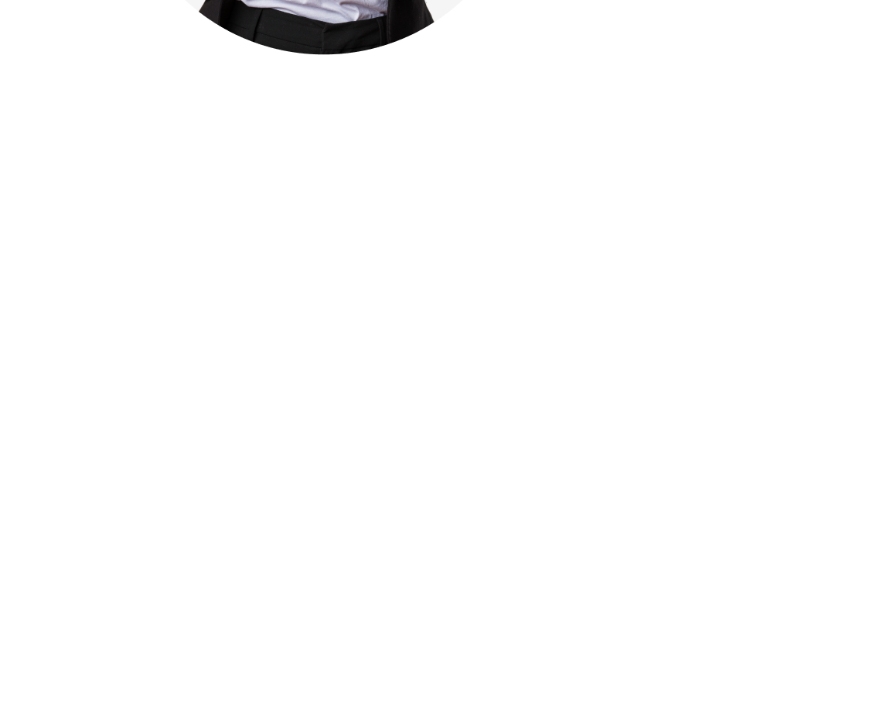
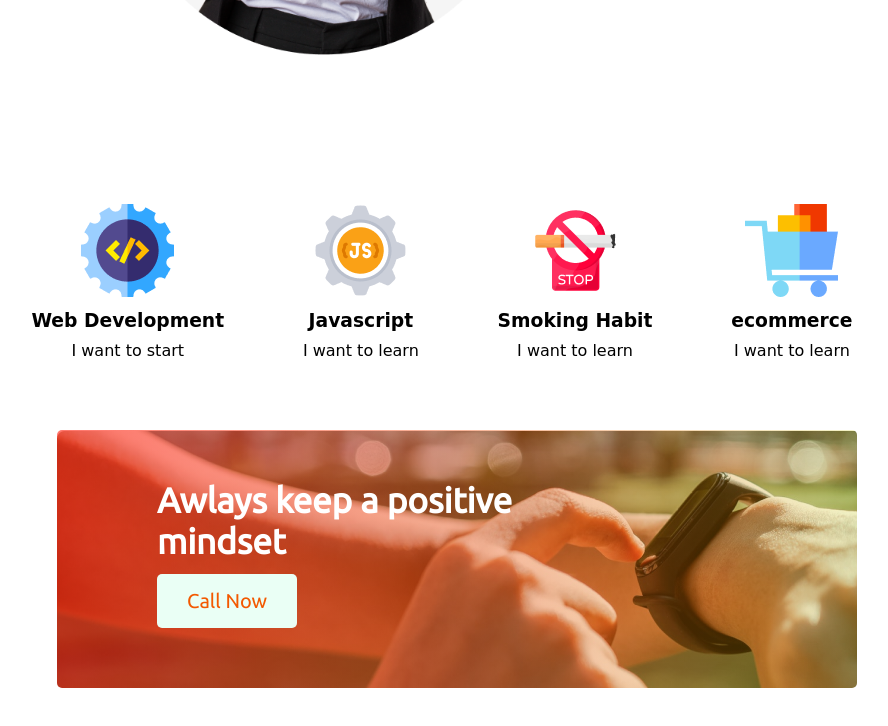
Before and after one commit to prantosheikh/ph-first-assignment, a plain HTML site: page index.html in a window 1280 px wide. Shown: the part 1355-2081 px from the top of the page, without its empty margins (198-1086 px from the left). Before the commit the page ends 1559 px from the top, so only its background shows below. Drawn offline with nearby package versions, Linux system fonts and the light colour scheme.

Commit message:
third commit

```diff
--- a/index.html
+++ b/index.html
@@ -1,24 +1,32 @@
 <!DOCTYPE html>
 <html lang="en">
+
 <head>
     <meta charset="UTF-8">
     <meta http-equiv="X-UA-Compatible" content="IE=edge">
     <meta name="viewport" content="width=device-width, initial-scale=1.0">
     <title>Assignment</title>
-    <link rel="preconnect" href="https://fonts.googleapis.com"><link rel="preconnect" href="https://fonts.gstatic.com" crossorigin><link href="https://fonts.googleapis.com/css2?family=Josefin+Sans:wght@600&family=Open+Sans&family=Ubuntu&display=swap" rel="stylesheet">
+    <link rel="preconnect" href="https://fonts.googleapis.com">
+    <link rel="preconnect" href="https://fonts.gstatic.com" crossorigin>
+    <link
+        href="https://fonts.googleapis.com/css2?family=Josefin+Sans:wght@600&family=Open+Sans&family=Ubuntu&display=swap"
+        rel="stylesheet">
     <link rel="shortcut icon" href="images/icons/fav-icon-2.png" type="image/x-icon">
     <link rel="stylesheet" href="styles/assignment.css">
     <script src="https://kit.fontawesome.com/1d35c4b1b5.js" crossorigin="anonymous"></script>
 </head>
+
 <body>
     <!-- This is the header section -->
     <header>
         <div class="header">
-                <div class="header-title-layouts">
-                    <h1 class="header-title">All Thinks Are <br> Possible If You <br> believe</h1>
-                    <p class="header-description">There are many variations of passages of Lorem Ipsum available, but the majority <br> have sufferedalteration in some  form, by injected <br>humour, or randomised words</p> <br>
-                    <button class="btn-primary">Contact Us</button>
-                </div>
+            <div class="header-title-area">
+                <h1 class="header-title">All Thinks Are <br> Possible If You <br> believe</h1>
+                <p class="header-description">There are many variations of passages of Lorem Ipsum available, but the
+                    majority <br> have sufferedalteration in some form, by injected <br>humour, or randomised words</p>
+                <br>
+                <button class="btn">Contact Us</button>
+            </div>
         </div>
     </header>
 
@@ -32,18 +40,55 @@
                 </div>
                 <div class="content">
                     <h2 class="content-title">My failures of previous year</h2>
-                    <p class="content-description">Contrary to popular belief, Lorem Ipsum is not simply random text. It has roots in a piece of classical Latin literature from 45 BC, making it over 2000 years old. Richard McClintock.</p>
+                    <p class="content-description">Contrary to popular belief, Lorem Ipsum is not simply random text. It
+                        has roots in a piece of classical Latin literature from 45 BC, making it over 2000 years old.
+                        Richard McClintock.</p>
                     <ul class="content-list">
-                        <li><i class="fa-solid fa-check"></i>  Contrary to popular belief, is not simply.</li>
-                        <li><i class="fa-solid fa-check"></i>  Contrary to popular belief.</li>
-                        <li><i class="fa-solid fa-check"></i>  Contrary to popular , is not simply.</li>
-                        <li><i class="fa-solid fa-check"></i>  Contrary to popular belief, is not simply.</li>
-                        <li><i class="fa-solid fa-check"></i>  Contrary to popular simply.</li>
+                        <li><i class="fa-solid fa-check"></i> Contrary to popular belief, is not simply.</li>
+                        <li><i class="fa-solid fa-check"></i> Contrary to popular belief.</li>
+                        <li><i class="fa-solid fa-check"></i> Contrary to popular , is not simply.</li>
+                        <li><i class="fa-solid fa-check"></i> Contrary to popular belief, is not simply.</li>
+                        <li><i class="fa-solid fa-check"></i> Contrary to popular simply.</li>
                     </ul>
                 </div>
             </div>
         </section>
         <!-- skills section -->
+        <section class="my-skills">
+            <div class="skill-container">
+                <div class="skill-about">
+                    <img src="images/icons/web.png" alt="">
+                    <h3 class="skill-title">Web Development</h3>
+                    <p class="skill-description">I want to start</p>
+                </div>
+                <div class="skill-about">
+                    <img src="images/icons/js.png" alt="">
+                    <h3 class="skill-title">Javascript</h3>
+                    <p class="skill-description">I want to learn</p>
+                </div>
+                <div class="skill-about">
+                    <img src="images/icons/smoke.png" alt="">
+                    <h3 class="skill-title">Smoking Habit</h3>
+                    <p class="skill-description">I want to learn</p>
+                </div>
+                <div class="skill-about">
+                    <img src="images/icons/ecom.png" alt="">
+                    <h3 class="skill-title">ecommerce</h3>
+                    <p class="skill-description">I want to learn</p>
+                </div>
+            </div>
+        </section>
+        <section class="background">
+            <div class="background-image">
+                <div>
+                    <h1 class="background-title">Awlays keep a positive <br> mindset</h1>
+                    <button class="btn-primary">Call Now</button>
+                </div>
+
+
+            </div>
+        </section>
     </main>
 </body>
+
 </html>
--- a/styles/assignment.css
+++ b/styles/assignment.css
@@ -14,7 +14,7 @@
     background-size: cover;
 }
 
-.header-title-layouts {
+.header-title-area {
     text-align: right;
     margin-right: 250px;
 }
@@ -34,7 +34,7 @@
     margin-bottom: 10px;
 }
 
-.btn-primary {
+.btn {
     font-size: 20px;
     color: rgb(255, 255, 255);
     padding: 15px 30px;
@@ -63,7 +63,7 @@
 }
 
 .content-title {
-    font-family: 'Raleway', sans-serif;
+    font-family: 'Pacifico', cursive;
     color: #2b2828;
     font-size: 30px;
     font-weight: 800;
@@ -72,7 +72,7 @@
 }
 
 .content-description {
-    font-family: 'Open Sans', sans-serif;
+    font-family: 'Kalam', cursive;
     color: #424242;
     font-size: 15px;
     line-height: 25px;
@@ -94,3 +94,50 @@ margin-left: 5px;
 .content-description {
 font-size: 15px;
 }
+
+/* skills section */
+.my-skills{
+    margin: 60px 200px 50px 200px;
+}
+.skill-container{
+    display: flex;
+    justify-content: space-around;
+    gap:20px;
+    text-align: center;
+}
+.skill-title{
+    margin: 10px 0;
+    font-family: 'Pacifico', cursive;
+}
+.skill-description{
+    font-family: 'Pacifico', cursive;
+
+}
+/*background*/
+.background{
+    margin: 70px 225px 50px 255px;
+}
+.background-image{
+    background-image: linear-gradient(to right, rgba(255, 17, 0, 0.575) , rgba(202, 202, 5, 0.233)), url(../images/watch.png);
+    padding: 50px 100px;
+    background-repeat: no-repeat;
+    border-radius: 5px;
+}
+.btn-primary{
+    font-size: 20px;
+    color: rgb(243, 89, 0);
+    padding: 15px 30px;
+    font-weight: 500;
+    background: rgb(234, 255, 245);
+    border: none;
+    border-radius: 5px;
+    margin-top: 10px;
+    margin-bottom: 10px;
+}
+.background-title{
+    font-size: 35px;
+    font-weight: 800;
+    height: 64px;
+    color: white;
+    margin-bottom: 20px;
+}
```
